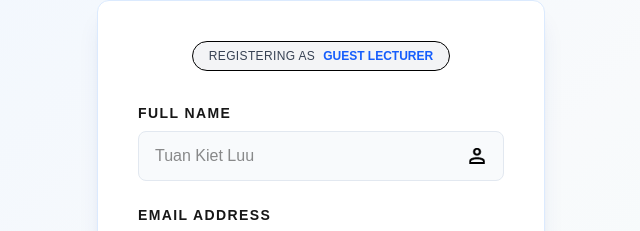
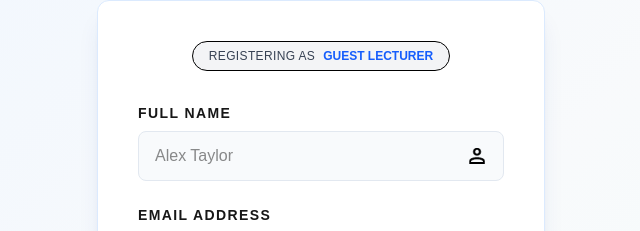
Before and after one commit to AstroPTP/guest-lecturer-matching-platform, a Next.js app in the folder frontend/: page /register in a window 1280 px wide. Shown: the part 204-435 px from the top of the page, without its empty margins (319-959 px from the left). Built offline with nearby package versions, Linux system fonts and the light colour scheme; no server answers.

Commit message:
Use a neutral name in the registration placeholder
The names it needed in cspell.json are no longer there.

```diff
--- a/frontend/src/components/register/RegisterForm.tsx
+++ b/frontend/src/components/register/RegisterForm.tsx
@@ -81,7 +81,7 @@ export default function RegisterForm() {
                 id="fullName"
                 name="fullName"
                 type="text"
-                placeholder="Tuan Kiet Luu"
+                placeholder="Alex Taylor"
                 required
                 className="w-full rounded-lg border border-slate-200 bg-slate-50 py-3 pl-4 pr-12 outline-none transition focus:border-blue-500 focus:ring-4 focus:ring-blue-100"
               />
```
Also changed, not shown: 1 other file (tests, documents, lock files or other folders).
